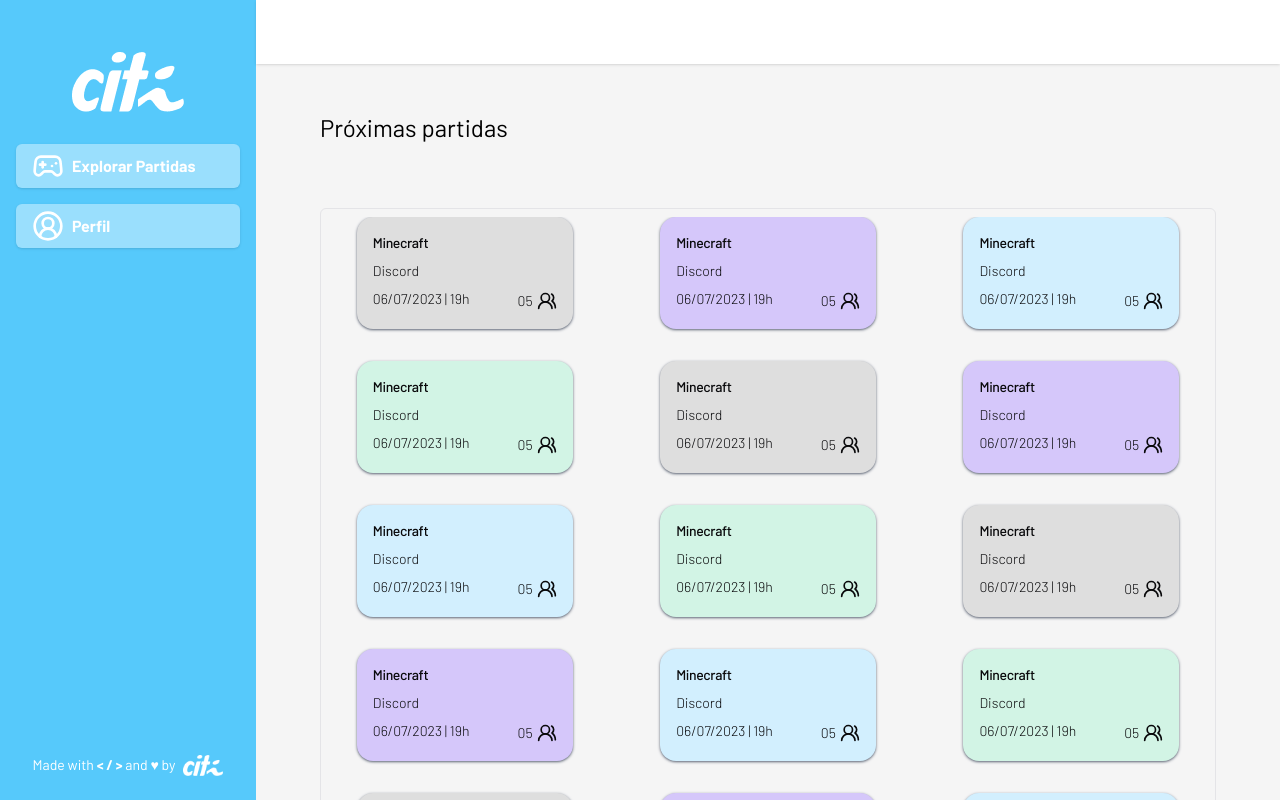
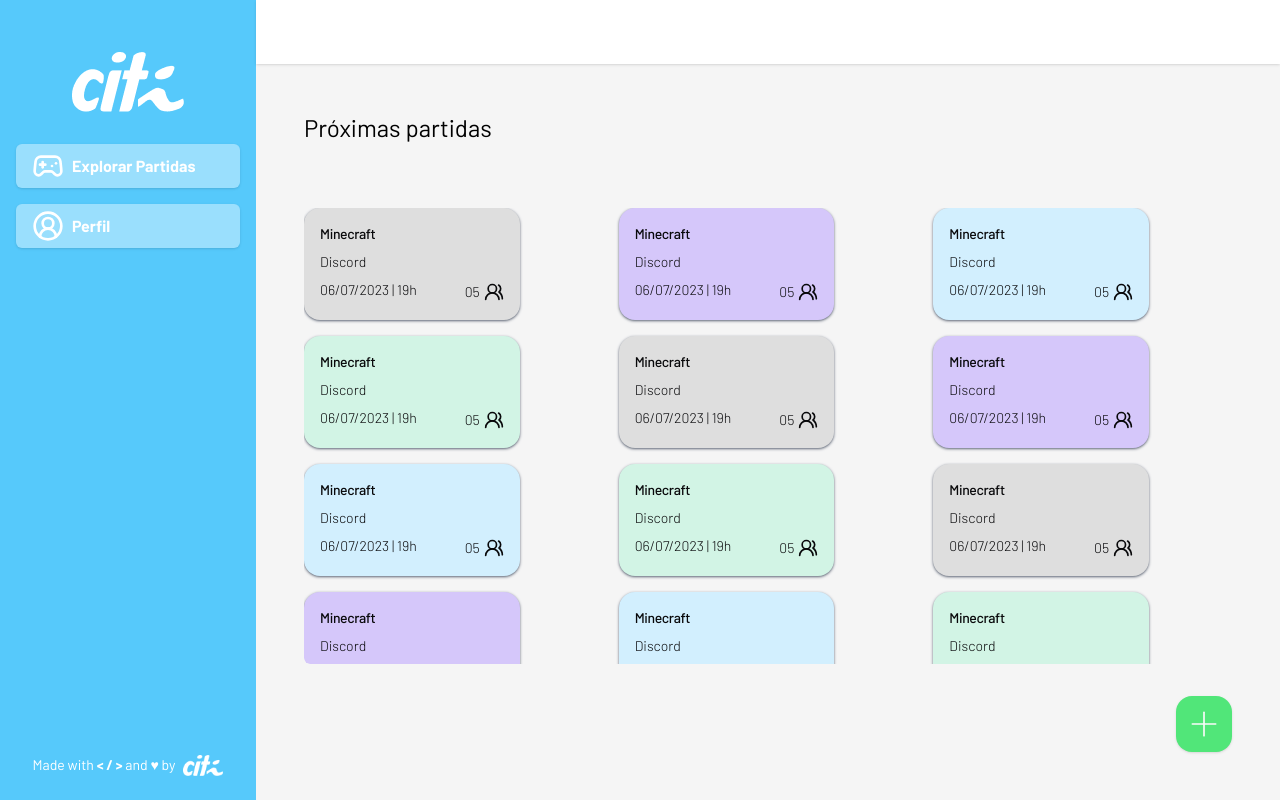
Before and after one commit to citi-onboarding/pta-boilerplate, a Next.js app in the folder client/: page / in a window 1280 px wide. Shown: the top 800 px of the page. Built offline with nearby package versions, Linux system fonts and the light colour scheme.

Commit message:
ajusted scroll

```diff
--- a/client/src/app/ExploreMatches/index.tsx
+++ b/client/src/app/ExploreMatches/index.tsx
@@ -5,14 +5,24 @@
 
 export default function ExploreMatches() {
     return (
-      <div>
+      <div className="h-[100vh]">
         <Topbar backArrow={false}/>
-        <div className="flex flex-col mx-16 my-12 h-full">
-            <h1 className="mb-16 text-2xl text-black font-barlow font-normal">
+        <div className="flex flex-col p-12 h-[calc(100vh-64px)]">
+            <h1 className="text-2xl text-black font-barlow font-normal mb-16">
             Próximas partidas
             </h1>
-            <ScrollArea className="w-full rounded-md border p-2 mb-8">
-              <div className="flex flex-wrap gap-8 justify-around">
+            <ScrollArea className="w-full h-fit rounded-md border-none p-0">
+              <div className="grid grid-cols-[repeat(auto-fit,minmax(230px,1fr))] gap-4">
+                <MatchCard status={"closed"}/>
+                <MatchCard status={"full"}/>
+                <MatchCard status={"joinable"}/>
+                <MatchCard status={"playing"}/>
+
+                <MatchCard status={"closed"}/>
+                <MatchCard status={"full"}/>
+                <MatchCard status={"joinable"}/>
+                <MatchCard status={"playing"}/>
+
                 <MatchCard status={"closed"}/>
                 <MatchCard status={"full"}/>
                 <MatchCard status={"joinable"}/>
@@ -40,7 +50,9 @@
               </div>
               <ScrollBar orientation="horizontal" />
             </ScrollArea>
-            <CreateButton/>
+            <div className="flex justify-end mt-8">
+              <CreateButton/>
+            </div>
         </div>
       </div>
     );
--- a/client/src/components/CreateButton/index.tsx
+++ b/client/src/components/CreateButton/index.tsx
@@ -12,7 +12,7 @@
     };
 
     return (
-        <Button onClick={handleClick} className=" self-end hover:bg-greenButtonHover [&_svg]:size-10 flex items-center justify-center h-screen rounded-2xl h-15 px-0 py-0 p-2 bg-greenButton">
+        <Button onClick={handleClick} className="hover:bg-greenButtonHover [&_svg]:size-10 flex items-center justify-center h-screen rounded-2xl h-15 px-0 py-0 p-2 bg-greenButton">
             <Plus className="stroke-1 stroke-backgroud"/>
         </Button>
     );
--- a/client/src/components/ui/scroll-area.tsx
+++ b/client/src/components/ui/scroll-area.tsx
@@ -40,7 +40,7 @@
     )}
     {...props}
   >
-    <ScrollAreaPrimitive.ScrollAreaThumb className="relative flex-1 rounded-full bg-border" />
+    <ScrollAreaPrimitive.ScrollAreaThumb className="relative flex-1 rounded-full bg-grayCard" />
   </ScrollAreaPrimitive.ScrollAreaScrollbar>
 ))
 ScrollBar.displayName = ScrollAreaPrimitive.ScrollAreaScrollbar.displayName
```
